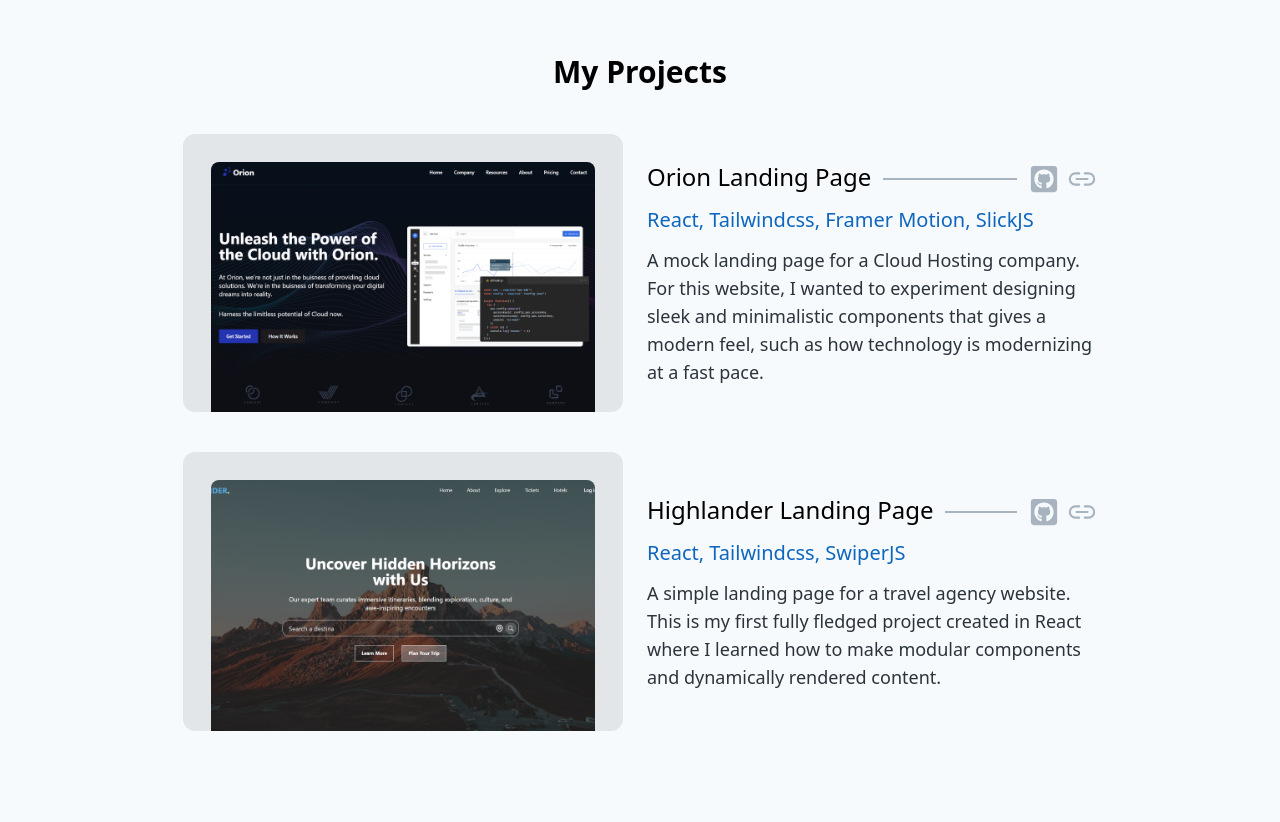
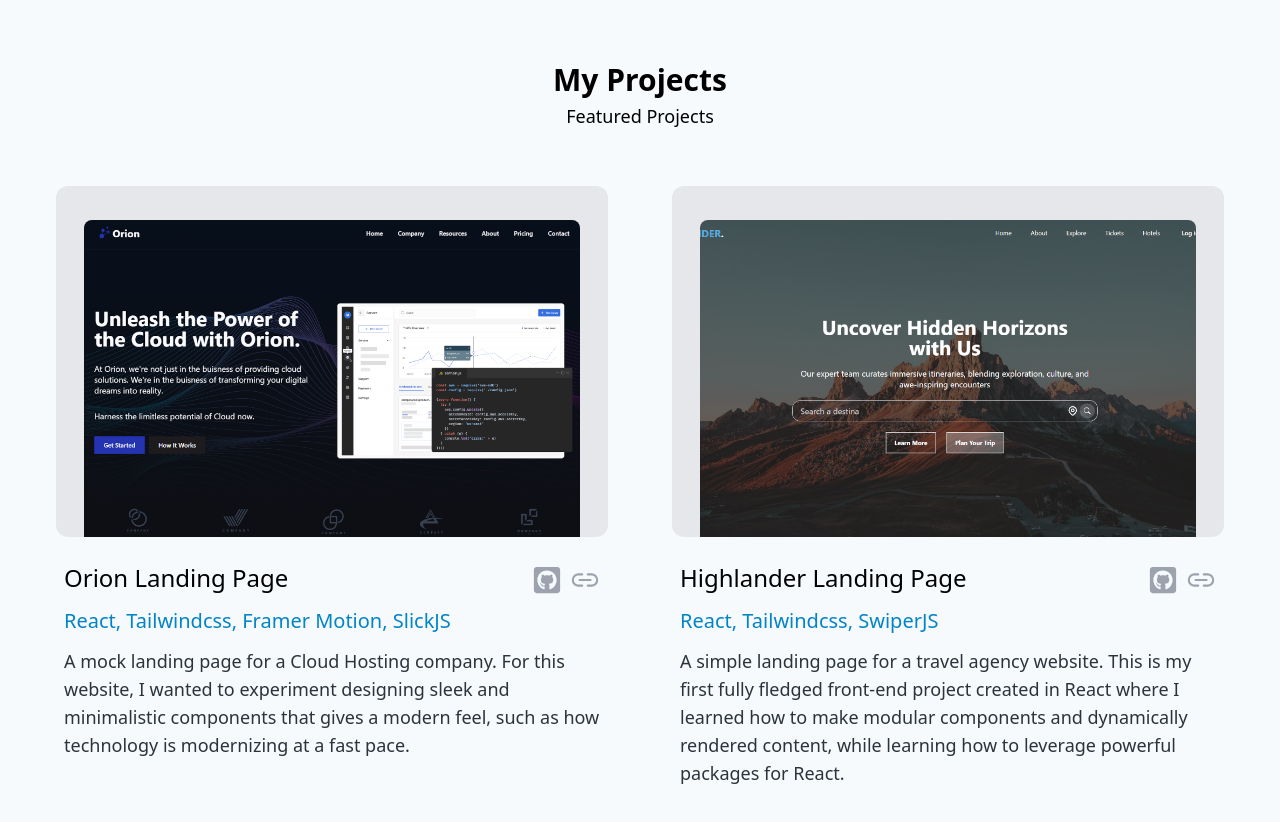
Before and after one commit to alanbacay02/personal-portfolio, a React (Create React App) app: page / in a window 1280 px wide. Shown: the part 802-1624 px from the top of the page. Before the commit the page ends 1589 px from the top, so only its background shows below. Built offline with nearby package versions, Linux system fonts and the light colour scheme.

Commit message:
Changes layout of some divs. Changes color classes.

```diff
--- a/src/components/Projects.jsx
+++ b/src/components/Projects.jsx
@@ -17,7 +17,7 @@ const PROJECT_CARDS = [
   },
   {
     title: 'Highlander Landing Page',
-    description: 'A simple landing page for a travel agency website. This is my first fully fledged project created in React where I learned how to make modular components and dynamically rendered content.',
+    description: 'A simple landing page for a travel agency website. This is my first fully fledged front-end project created in React where I learned how to make modular components and dynamically rendered content, while learning how to leverage powerful packages for React.',
     technologies: 'React, Tailwindcss, SwiperJS',
     imgSrc: HighLanderImg,
     imgAlt: 'Highlander_Website',
@@ -28,46 +28,52 @@ const PROJECT_CARDS = [
 
 const Projects = () => {
   return (
-    <div className="w-full py-14">
-      <div className="w-full max-w-[1440px] mx-auto">
-        <div className="flex flex-col items-center">
-          <h1 className='font-bold text-3xl text-text mb-11'>My Projects</h1>
-
-          <div className="flex flex-col justify-center gap-10">
+    <div className="w-full py-16">
+      <div className="w-full max-w-[1200px] mx-auto px-4">
+        <div className='flex flex-col items-center justify-center w-full mb-14'>
+          <h1 className='font-bold min-w-fit text-3xl text-text mb-1'>My Projects</h1>
+          <p className='text-lg'>Featured Projects</p>
+        </div>
+        <div className="flex flex-col items-center justify-center w-full mx-auto">
+          {/* <div className='flex flex-row items-center w-full mb-11'>
+            <div className='h-0.5 w-[10%] bg-secondary mt-1 mx-3'/>
+            <h1 className='font-bold min-w-fit text-3xl text-text'>My Projects</h1>
+            <div className='h-0.5 w-full bg-secondary mt-1 mx-3'/>
+          </div> */}
+          <div className="grid grid-cols-2 w-full gap-16">
             {PROJECT_CARDS.map((item, index) => {
               return (
-                <div className='flex flex-col sm:flex-row gap-6 w-fit items-center'>
-                  <a href={item.pageLink} target='_blank' rel='noreferrer' className='hover:cursor-pointer'>
+                <div className='flex flex-col gap-6 w-fit items-center'>
                     {/* Start of Motion Div */}
-                    <motion.div className="bg-secondary-100 pt-7 px-7 rounded-xl overflow-clip">
-                      <motion.img
-                        src={item.imgSrc}
-                        alt={item.imgAlt}
-                        className='h-auto w-96 rounded-t-lg'
-                        whileHover={{rotate: 3, scale: 1.08}}
-                      />
+                    <motion.div className="bg-gray-200 pt-7 px-7 rounded-xl overflow-clip">
+                      <a href={item.pageLink} target='_blank' rel='noreferrer' className='hover:cursor-pointer'>
+                        <motion.img
+                          src={item.imgSrc}
+                          alt={item.imgAlt}
+                          className='h-auto w-full rounded-t-lg'
+                          initial={{translateY: 6}}
+                          whileHover={{rotate: 3, scale: 1.05}}
+                        />
+                      </a>
                     </motion.div>
                     {/* End of Motion Div */}
-                  </a>
-                  <div className="flex flex-col px-1 sm:px-0 w-[450px]">
+                  <div className="flex flex-col px-2 w-auto">
                     <div className="flex flex-row items-center mb-3">
-                      <h2 className='min-w-fit text-2xl font-medium text-text'>{item.title}</h2>
-                      <div className='h-0.5 w-full bg-secondary-300 mt-1 mx-3' />
-                      <div className="text-3xl flex flex-row gap-2 mt-1 text-secondary-300">
-                        <a href={item.githubLink} target='_blank' rel='noreferrer' className='hover:cursor-pointer hover:text-secondary-500'><FaGithubSquare /></a>
-                        <a href={item.pageLink} target='_blank' rel='noreferrer' className='hover:cursor-pointer hover:text-secondary-500'><IoLinkOutline /></a>
+                      <h2 className='w-full xs:min-w-fit text-lg sm:text-xl md:text-2xl font-medium text-text'>{item.title}</h2>
+                      <div className='h-0.5 w-[30%] xs:w-full bg-secondary mt-1 mx-3' />
+                      <div className="text-2xl md:text-3xl flex flex-row gap-2 mt-1 text-gray-400">
+                        <a href={item.githubLink} target='_blank' rel='noreferrer' className='hover:cursor-pointer hover:text-primary hover:scale-110 transition-all duration-300'><FaGithubSquare /></a>
+                        <a href={item.pageLink} target='_blank' rel='noreferrer' className='hover:cursor-pointer hover:text-primary hover:scale-110 transition-all duration-300'><IoLinkOutline /></a>
                       </div>
                     </div>
-                    <p className='font-medium text-xl mb-3 text-primary-600'>{item.technologies}</p>
-                    <p className='text-lg font-medium text-secondary-800'>{item.description}</p>
+                    <p className='text-base sm:text-lg md:text-xl font-medium mb-3 text-sky-600'>{item.technologies}</p>
+                    <p className='text-base sm:text-lg text-secondary-800'>{item.description}</p>
                   </div>
                 </div>
               )
             })}
           </div>
-
         </div>
-
       </div>
     </div>
   )
```
